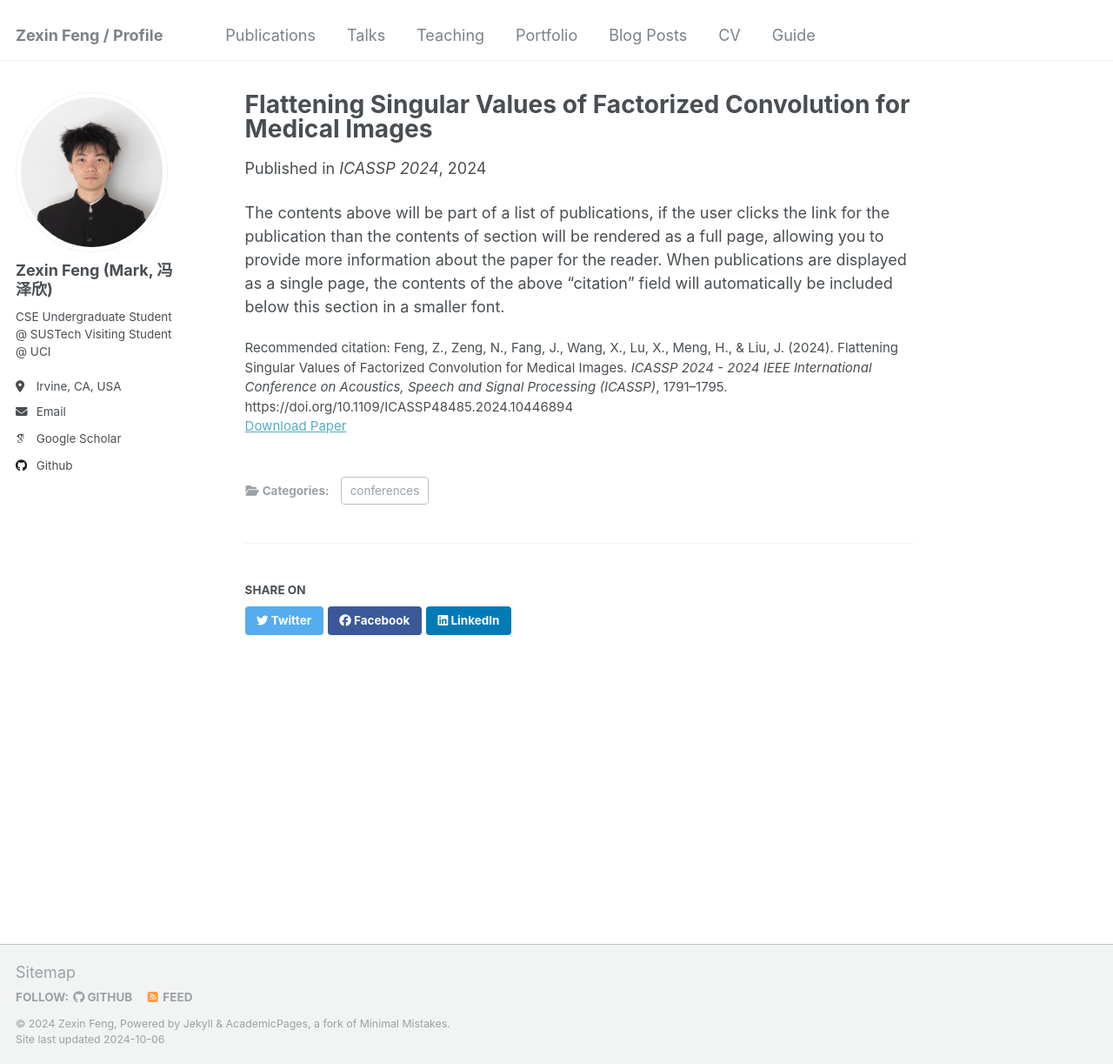
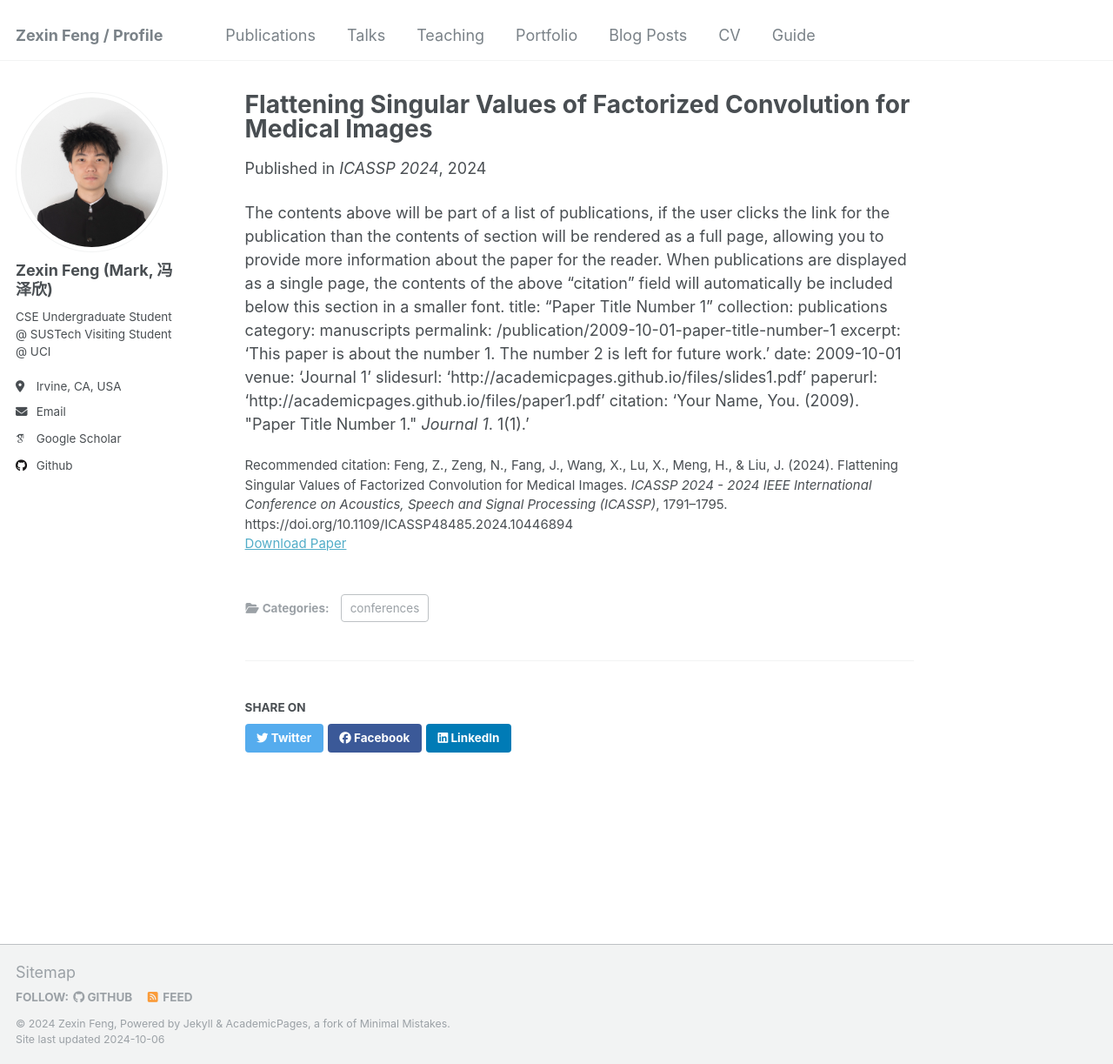
Before and after one commit to ZexinFeng-CN/ZexinFeng-CN.github.io, a Jekyll site: the page built from _publications/10-1109_ICASSP48485-2024-10446894.md, in a window 1280 px wide and 1223 px high. Shown: the whole window at 87% size. Built offline with Jekyll 4.4.1, drawn with Linux system fonts in a browser that asks for light colours; some web fonts are replaced.

```diff
--- a/_publications/10-1109_ICASSP48485-2024-10446894.md
+++ b/_publications/10-1109_ICASSP48485-2024-10446894.md
@@ -11,3 +11,13 @@
 ---
 
 The contents above will be part of a list of publications, if the user clicks the link for the publication than the contents of section will be rendered as a full page, allowing you to provide more information about the paper for the reader. When publications are displayed as a single page, the contents of the above "citation" field will automatically be included below this section in a smaller font.
+title: "Paper Title Number 1"
+collection: publications
+category: manuscripts
+permalink: /publication/2009-10-01-paper-title-number-1
+excerpt: 'This paper is about the number 1. The number 2 is left for future work.'
+date: 2009-10-01
+venue: 'Journal 1'
+slidesurl: 'http://academicpages.github.io/files/slides1.pdf'
+paperurl: 'http://academicpages.github.io/files/paper1.pdf'
+citation: 'Your Name, You. (2009). &quot;Paper Title Number 1.&quot; <i>Journal 1</i>. 1(1).'
```
Also changed, not shown: 1 other file.
